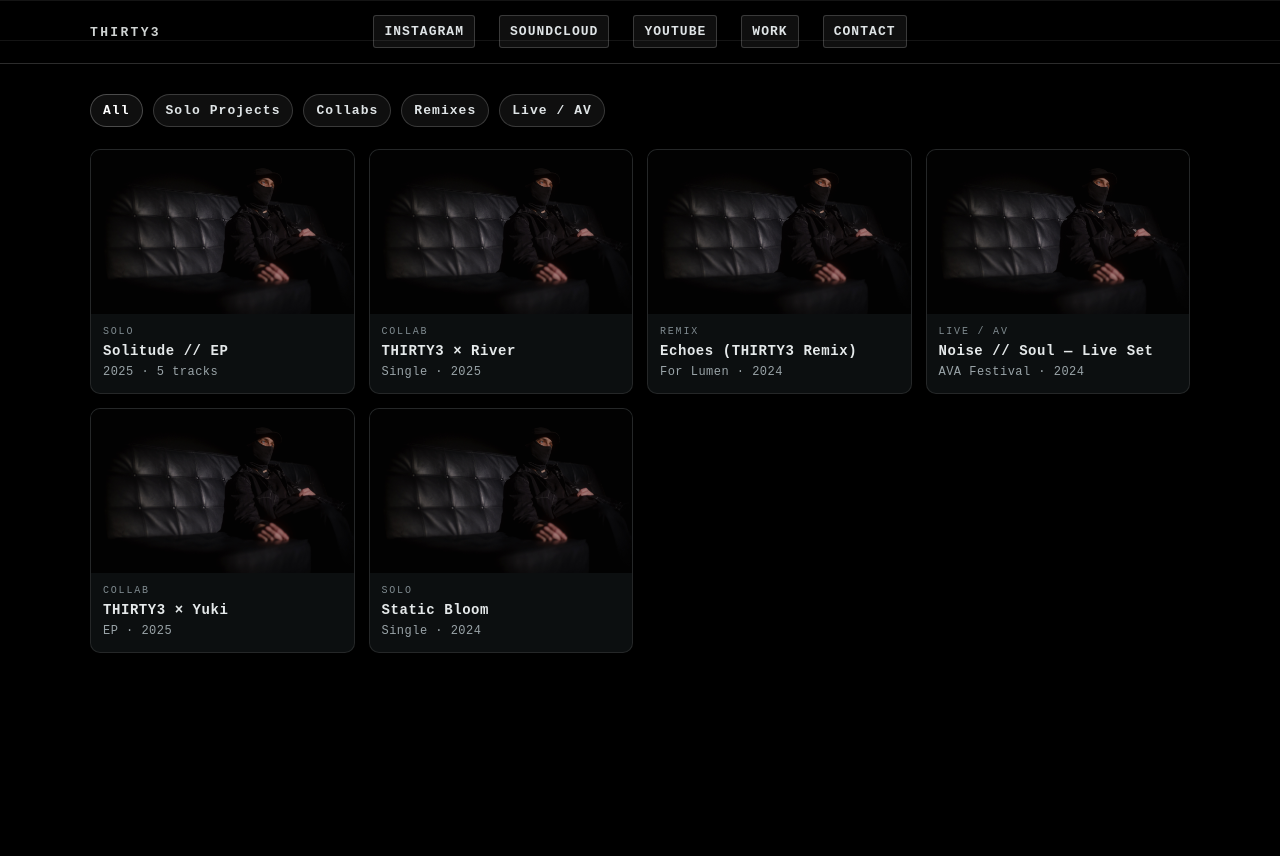
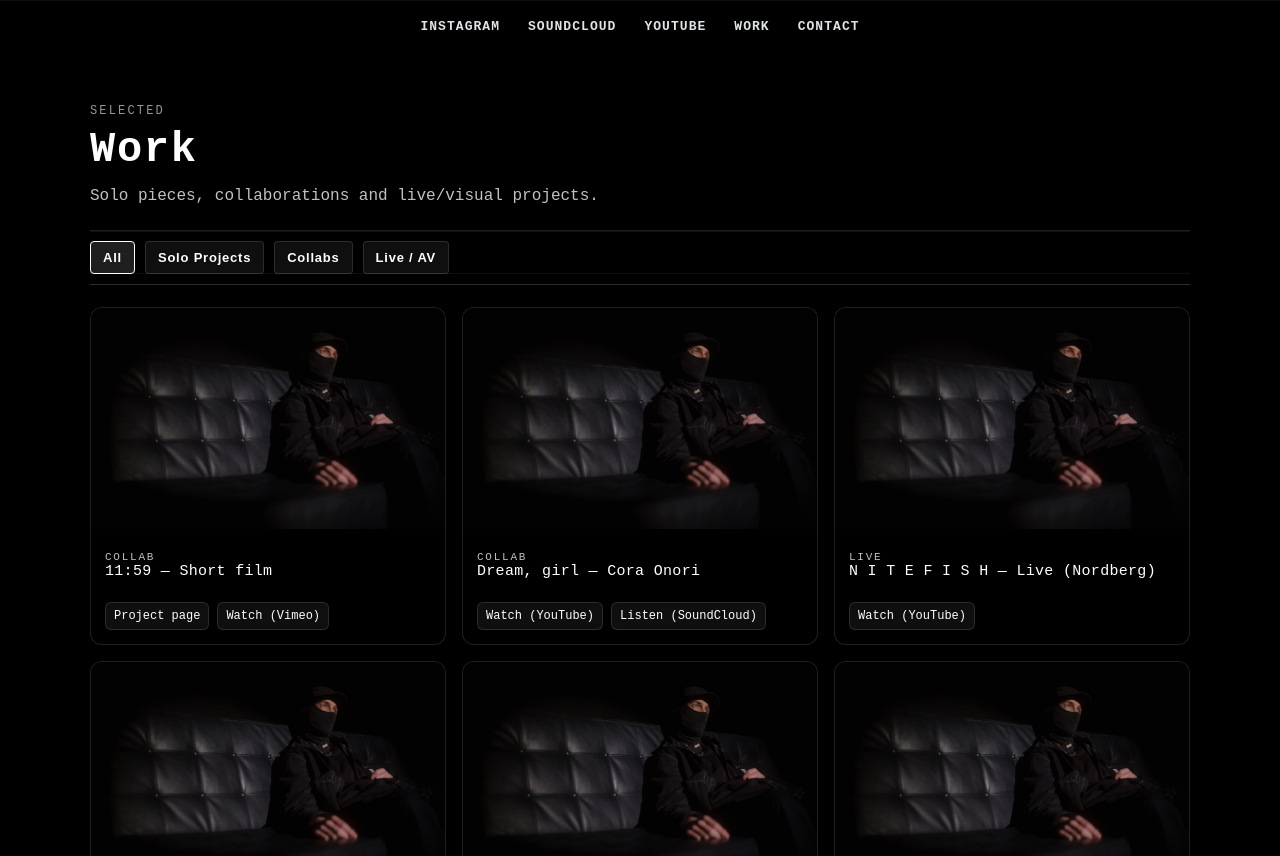
Before and after one commit to Thirty3Music/thirty3-site, a plain HTML site: page work-test.html in a window 1280 px wide. Before the commit the page ends 800 px from the top, so only its background shows below. Drawn offline with Linux system fonts and the light colour scheme.

Commit message:
Update work-test.html

```diff
--- a/work-test.html
+++ b/work-test.html
@@ -1,354 +1,305 @@
 <!DOCTYPE html>
 <html lang="en">
 <head>
-  <meta charset="UTF-8" />
+  <meta charset="UTF-8"/>
   <meta name="viewport" content="width=device-width, initial-scale=1.0"/>
-  <meta name="description" content="THIRTY3 – Work" />
   <title>THIRTY3 — Work</title>
+  <meta name="description" content="THIRTY3 work: solo projects, collaborations, live/AV."/>
+  <link rel="stylesheet" href="style.css"/>
 
-  <!-- Bas-typ och variabler -->
+  <!-- Sidspecifik stil (krockar inte med style.css) -->
   <style>
     :root{
       --ink:#e7eceb;
-      --muted:#cfd3d2;
-      --line:rgba(255,255,255,.10);
+      --muted:#b9c0c2;
       --chip:rgba(255,255,255,.06);
-      --chipBorder:rgba(255,255,255,.18);
       --chipHover:rgba(255,255,255,.12);
-      --bg: #000;
+      --line:rgba(255,255,255,.12);
+      --bgGlass:rgba(0,0,0,.25);
     }
+    body.work{ overflow-y:auto; background:#000; padding-top:56px; }
 
-    *{ box-sizing:border-box }
-    html,body{ margin:0; padding:0; background:#000; color:#fff; font-family:'Courier New', monospace; }
+    /* Hero */
+    .wk-hero{ max-width:1100px; margin:48px auto 18px; padding:0 20px; }
+    .wk-eyebrow{ color:var(--muted); letter-spacing:.18em; font-size:12px; margin:0 0 8px; text-transform:uppercase; opacity:.8; }
+    .wk-title{ font-size:clamp(28px,3.5vw,42px); margin:0 0 10px; letter-spacing:.04em; }
+    .wk-sub{ color:#dfe4e6; opacity:.85; margin:0 0 22px; line-height:1.5; max-width:70ch; }
 
-    /* ===== Topbar med TUNNA horisontella linjer ===== */
-    .topbar{
-      position:sticky; top:0; left:0; right:0; height:64px; z-index:50;
-      display:flex; align-items:center; justify-content:center;
-      background:transparent;
-      border-bottom:1px solid var(--line);
-      background-image:
-        repeating-linear-gradient(
-          to bottom,
-          rgba(255,255,255,.08) 0,
-          rgba(255,255,255,.08) 1px,
-          transparent 1px,
-          transparent 40px
-        );
-      background-blend-mode: overlay;
-      backdrop-filter: blur(2px);
+    /* Filter tabs */
+    .wk-tabs{
+      display:flex; gap:10px; flex-wrap:wrap;
+      border-top:1px solid var(--line); border-bottom:1px solid var(--line);
+      padding:10px 0; margin-bottom:22px;
+      background:repeating-linear-gradient(to bottom, rgba(255,255,255,.06) 0, rgba(255,255,255,.06) 1px, transparent 1px, transparent 42px);
+      background-blend-mode:overlay;
     }
-    .topbar-inner{
-      width:min(1100px, 92vw);
-      display:flex; align-items:center; justify-content:center; gap:28px;
-      position:relative;
+    .wk-tab{
+      appearance:none; border:1px solid var(--line); background:var(--chip);
+      color:#fff; font-size:13px; letter-spacing:.06em; font-weight:600;
+      padding:8px 12px; border-radius:4px; cursor:pointer;
+      transition:transform .12s ease, background .12s ease, border-color .12s ease;
     }
-    .brand{
-      position:absolute; left:0; top:50%; transform:translateY(-50%);
-      font-weight:700; letter-spacing:.18em; color:var(--muted);
-      font-size:13px;
-      text-decoration:none;
+    .wk-tab[aria-pressed="true"]{ background:var(--chipHover); border-color:#fff; }
+    .wk-tab:hover{ transform:translateY(-1px); }
+
+    /* Grid */
+    .wk-grid{ max-width:1100px; margin:0 auto 64px; padding:0 20px; display:grid; grid-template-columns:repeat(3, 1fr); gap:16px; }
+    @media (max-width:980px){ .wk-grid{ grid-template-columns:repeat(2, 1fr); } }
+    @media (max-width:640px){ .wk-grid{ grid-template-columns:1fr; } }
+
+    .wk-card{
+      display:flex; flex-direction:column; gap:10px;
+      background:var(--bgGlass); border:1px solid var(--line);
+      border-radius:12px; overflow:hidden; cursor:pointer;
+      transition:transform .14s ease, border-color .14s ease, box-shadow .14s ease;
+      backdrop-filter: blur(4px);
     }
-    .nav{
-      display:flex; gap:24px;
+    .wk-card:hover{ transform:translateY(-2px); border-color:rgba(255,255,255,.28); box-shadow:0 10px 28px rgba(0,0,0,.35); }
+
+    .wk-thumb{ aspect-ratio:16/10; object-fit:cover; width:100%; display:block; filter:contrast(.98) saturate(.95) brightness(.9); }
+    .wk-meta{ display:flex; justify-content:space-between; align-items:center; padding:12px 14px; }
+    .wk-kind{ font-size:11px; color:var(--muted); letter-spacing:.16em; text-transform:uppercase; }
+    .wk-name{ font-size:15px; letter-spacing:.02em; }
+
+    .wk-actions{ display:flex; gap:8px; padding:0 14px 14px; }
+    .wk-chip{ border:1px solid var(--line); background:var(--chip); color:#fff; font-size:12px; padding:6px 8px; border-radius:6px; text-decoration:none; transition:background .12s ease, border-color .12s ease; }
+    .wk-chip:hover{ background:var(--chipHover); border-color:#fff; }
+
+    /* Modal */
+    .wk-modal{ position:fixed; inset:0; display:none; align-items:center; justify-content:center; z-index:10000; }
+    .wk-modal[open]{ display:flex; }
+    .wk-scrim{ position:absolute; inset:0; background:rgba(0,0,0,.55); }
+    .wk-dialog{
+      position:relative; z-index:1; width:min(900px, 92vw); max-height:86vh;
+      background:rgba(8,10,11,.85); border:1px solid var(--line);
+      border-radius:14px; overflow:hidden; box-shadow:0 24px 60px rgba(0,0,0,.5);
+      display:grid; grid-template-columns:1.1fr 1fr;
     }
-    .nav a{
-      color:#dfe4e6; text-decoration:none; letter-spacing:.08em; font-weight:600; font-size:13px;
-      padding:8px 10px; border:1px solid var(--chipBorder); background:var(--chip); border-radius:3px;
-      transition:background .15s, color .15s, border-color .15s;
-    }
-    .nav a:hover{ color:#fff; background:var(--chipHover); border-color:rgba(255,255,255,.35); }
+    @media (max-width:900px){ .wk-dialog{ grid-template-columns:1fr; } }
+    .wk-preview{ background:#0b0f11; display:grid; place-items:center; min-height:280px; }
+    .wk-preview img, .wk-preview video, .wk-preview iframe{ width:100%; height:100%; object-fit:cover; border:0; }
+    .wk-detail{ padding:18px 18px 20px; display:flex; flex-direction:column; gap:10px; }
+    .wk-detail h3{ margin:2px 0 2px; letter-spacing:.02em; }
+    .wk-detail p{ margin:0; color:#dfe4e6; opacity:.86; line-height:1.5; }
+    .wk-detail .wk-row{ display:flex; gap:8px; flex-wrap:wrap; margin-top:8px; }
 
-    /* ===== Sida: wrapper ===== */
-    .wrap{
-      width:min(1100px, 92vw);
-      margin:30px auto 80px auto;
-    }
-
-    /* ===== Filter-chips (filer) ===== */
-    .filters{
-      display:flex; gap:10px; flex-wrap:wrap; align-items:center;
-      margin:6px 0 22px 0;
-    }
-    .chip{
-      user-select:none; cursor:pointer;
-      font-size:13px; letter-spacing:.08em; font-weight:600;
-      padding:8px 12px; border-radius:20px;
-      background:var(--chip); border:1px solid var(--chipBorder); color:#dfe4e6;
-      transition:background .15s, color .15s, border-color .15s, transform .05s;
-    }
-    .chip:hover{ background:var(--chipHover); color:#fff; }
-    .chip:active{ transform:translateY(1px); }
-    .chip.is-active{
-      background:#ffffff0f; color:#fff; border-color:#ffffff40;
-    }
-
-    /* ===== Grid av "filer"/kort ===== */
-    .grid{
-      display:grid; gap:14px;
-      grid-template-columns: repeat(4, 1fr);
-    }
-    @media (max-width: 980px){ .grid{ grid-template-columns: repeat(3, 1fr); } }
-    @media (max-width: 720px){ .grid{ grid-template-columns: repeat(2, 1fr); } }
-    @media (max-width: 480px){ .grid{ grid-template-columns: 1fr; } }
-
-    .card{
-      background:#0c0f10; border:1px solid var(--line); border-radius:10px; overflow:hidden;
-      transition:transform .15s ease, border-color .15s ease, box-shadow .15s ease;
-      cursor:pointer; position:relative;
-    }
-    .card:hover{ transform: translateY(-2px); border-color:#ffffff30; box-shadow:0 6px 16px rgba(0,0,0,.35); }
-
-    .thumb{
-      aspect-ratio: 16 / 10; width:100%; object-fit:cover; display:block; filter:contrast(.98) saturate(.95) brightness(.9);
-    }
-    .card-body{
-      padding:12px 12px 14px 12px;
-      display:flex; flex-direction:column; gap:6px;
-    }
-    .tag{
-      font-size:10px; letter-spacing:.18em; color:#7f8a8f; text-transform:uppercase;
-    }
-    .title{
-      font-size:14px; letter-spacing:.04em; color:#e5e9ea; margin:0;
-    }
-    .meta{
-      font-size:12px; color:#9aa4a8; letter-spacing:.04em;
-    }
-
-    /* Dölj via filter */
-    .is-hidden{ display:none !important; }
-
-    /* ===== Collabs – “kategori-vy” ===== */
-    .category-view{ display:none; }
-    .category-view.is-open{ display:block; }
-
-    .cat-hero{
-      border:1px solid var(--line); border-radius:12px; padding:18px 16px;
-      background: linear-gradient(180deg, rgba(255,255,255,.04), rgba(255,255,255,0) 80%);
-      margin: 10px 0 18px 0;
-    }
-    .crumbs{
-      display:flex; gap:8px; align-items:center; margin-bottom:8px;
-    }
-    .crumbs .back{
-      cursor:pointer; font-size:12px; letter-spacing:.06em; color:#dfe4e6;
-      padding:6px 10px; border:1px solid var(--chipBorder); border-radius:14px; background:var(--chip);
-    }
-    .cat-title{ margin:0; font-size:20px; letter-spacing:.12em; color:#e7eceb; }
-    .cat-kicker{ margin:6px 0 0 0; font-size:12px; color:#9aa4a8; letter-spacing:.08em; }
-
-    /* Mjuk fade-in vid växling */
-    .fade{ animation:fade .18s ease-in }
-    @keyframes fade{ from{opacity:0; transform:translateY(4px)} to{opacity:1; transform:none} }
+    .wk-close{ position:absolute; top:10px; right:10px; border:1px solid var(--line); background:var(--chip); color:#fff; border-radius:8px; padding:6px 9px; cursor:pointer; font-size:13px; }
+    .wk-close:hover{ background:var(--chipHover); border-color:#fff; }
   </style>
 </head>
+
 <body class="work">
-
-  <!-- ===== TOPPBAR ===== -->
+  <!-- TOPPMENY (använder din style.css .topbar/.nav) -->
   <header class="topbar">
-    <div class="topbar-inner">
-      <a class="brand" href="index.html">THIRTY3</a>
-      <nav class="nav">
+    <nav>
       <a href="https://www.instagram.com/_thirty3_/" target="_blank">INSTAGRAM</a>
       <a href="https://soundcloud.com/thirty_3" target="_blank">SOUNDCLOUD</a>
       <a href="https://www.youtube.com/@thirty3473" target="_blank">YOUTUBE</a>
       <a href="work-test.html">WORK</a>
       <a href="index.html#contact">CONTACT</a>
     </nav>
-    </div>
   </header>
 
-  <main class="wrap">
+  <!-- HERO -->
+  <section class="wk-hero">
+    <p class="wk-eyebrow">Selected</p>
+    <h1 class="wk-title">Work</h1>
+    <p class="wk-sub">Solo pieces, collaborations and live/visual projects.</p>
 
-    <!-- ===== FILTERS / OVERVIEW ===== -->
-    <section id="overview" class="fade">
-      <div class="filters">
-        <div class="chip is-active" data-filter="all">All</div>
-        <div class="chip" data-filter="solo">Solo Projects</div>
-        <div class="chip" data-filter="collab">Collabs</div>
-        <div class="chip" data-filter="remix">Remixes</div>
-        <div class="chip" data-filter="live">Live / AV</div>
-      </div>
-
-      <div class="grid" id="grid">
-        <!-- Exempel-kort – byt thumbnail och texter fritt -->
-        <article class="card" data-category="solo">
-          <img class="thumb" src="image00015.jpeg" alt="Project cover" />
-          <div class="card-body">
-            <div class="tag">Solo</div>
-            <h3 class="title">Solitude // EP</h3>
-            <div class="meta">2025 · 5 tracks</div>
-          </div>
-        </article>
-
-        <article class="card" data-category="collab" data-open="collab">
-          <img class="thumb" src="image00015.jpeg" alt="Collab cover" />
-          <div class="card-body">
-            <div class="tag">Collab</div>
-            <h3 class="title">THIRTY3 × River</h3>
-            <div class="meta">Single · 2025</div>
-          </div>
-        </article>
-
-        <article class="card" data-category="remix">
-          <img class="thumb" src="image00015.jpeg" alt="Remix cover" />
-          <div class="card-body">
-            <div class="tag">Remix</div>
-            <h3 class="title">Echoes (THIRTY3 Remix)</h3>
-            <div class="meta">For Lumen · 2024</div>
-          </div>
-        </article>
-
-        <article class="card" data-category="live">
-          <img class="thumb" src="image00015.jpeg" alt="Live cover" />
-          <div class="card-body">
-            <div class="tag">Live / AV</div>
-            <h3 class="title">Noise // Soul — Live Set</h3>
-            <div class="meta">AVA Festival · 2024</div>
-          </div>
-        </article>
-
-        <!-- Lägg gärna fler kort – kopiera & ändra data-category -->
-        <article class="card" data-category="collab" data-open="collab">
-          <img class="thumb" src="image00015.jpeg" alt="Collab cover" />
-          <div class="card-body">
-            <div class="tag">Collab</div>
-            <h3 class="title">THIRTY3 × Yuki</h3>
-            <div class="meta">EP · 2025</div>
-          </div>
-        </article>
-
-        <article class="card" data-category="solo">
-          <img class="thumb" src="image00015.jpeg" alt="Project cover" />
-          <div class="card-body">
-            <div class="tag">Solo</div>
-            <h3 class="title">Static Bloom</h3>
-            <div class="meta">Single · 2024</div>
-          </div>
-        </article>
+    <!-- FILTER TABS -->
+    <div class="wk-tabs" role="tablist" aria-label="Work categories">
+      <button class="wk-tab" aria-pressed="true" data-filter="all">All</button>
+      <button class="wk-tab" aria-pressed="false" data-filter="solo">Solo Projects</button>
+      <button class="wk-tab" aria-pressed="false" data-filter="collab">Collabs</button>
+      <button class="wk-tab" aria-pressed="false" data-filter="live">Live / AV</button>
     </div>
   </section>
 
-    <!-- ===== COLLABS – KATEGORI-VY ===== -->
-    <section id="collabView" class="category-view fade" aria-hidden="true">
-      <div class="cat-hero">
-        <div class="crumbs">
-          <button class="back" id="backBtn" type="button">← Back</button>
-          <span style="font-size:12px;color:#9aa4a8;letter-spacing:.08em;">Category</span>
+  <!-- GRID -->
+  <section class="wk-grid" id="wkGrid" aria-live="polite"></section>
+
+  <!-- MODAL -->
+  <dialog class="wk-modal" id="wkModal">
+    <div class="wk-scrim" data-close></div>
+    <div class="wk-dialog">
+      <div class="wk-preview" id="wkPreview"></div>
+      <div class="wk-detail">
+        <button class="wk-close" data-close>Close</button>
+        <h3 id="wkTitle">Title</h3>
+        <p id="wkDesc"></p>
+        <div class="wk-row" id="wkLinks"></div>
       </div>
-        <h2 class="cat-title">Collabs</h2>
-        <p class="cat-kicker">Selected collaborations with friends & labels.</p>
     </div>
+  </dialog>
 
-      <div class="grid">
-        <article class="card">
-          <img class="thumb" src="image00015.jpeg" alt="Collab item" />
-          <div class="card-body">
-            <div class="tag">THIRTY3 × River</div>
-            <h3 class="title">Glass Hands</h3>
-            <div class="meta">Single · 2025</div>
-          </div>
-        </article>
+  <!-- PAGE SCRIPT -->
+  <script>
+    // ===== DINA PROJEKT =====
+    // kind: "solo" | "collab" | "live"
+    // media: { type: "image" | "video" | "embed", src: "..." }
+    const PROJECTS = [
+      {
+        title: "11:59 — Short film",
+        kind: "collab",
+        thumb: "image00015.jpeg",
+        media: { type: "embed", src: "https://player.vimeo.com/video/282178116" },
+        desc: "Sound design & score. Field recordings (hemstad + London).",
+        links: [
+          { label: "Project page", href: "https://petterscholander.com/project/1159" },
+          { label: "Watch (Vimeo)", href: "https://vimeo.com/282178116" }
+        ]
+      },
+      {
+        title: "Dream, girl — Cora Onori",
+        kind: "collab",
+        thumb: "image00015.jpeg",
+        media: { type: "embed", src: "https://www.youtube.com/embed/A9clscLNVi0?start=8" },
+        desc: "Produced by THIRTY3. Directed by Moncef Henaien.",
+        links: [
+          { label: "Watch (YouTube)", href: "https://www.youtube.com/watch?v=A9clscLNVi0" },
+          { label: "Listen (SoundCloud)", href: "https://soundcloud.com/coraonori/dream-girl" }
+        ]
+      },
+      {
+        title: "N I T E F I S H — Live (Nordberg)",
+        kind: "live",
+        thumb: "image00015.jpeg",
+        media: { type: "embed", src: "https://www.youtube.com/embed/GDiQughTDqI" },
+        desc: "Live AV: performance, byggde delar av den virtuella miljön, live-manipulerade ljud.",
+        links: [
+          { label: "Watch (YouTube)", href: "https://www.youtube.com/watch?v=GDiQughTDqI" }
+        ]
+      },
+      {
+        title: "Barbie Slumlord — N I T E F I S H",
+        kind: "collab",
+        thumb: "image00015.jpeg",
+        media: { type: "embed", src: "https://www.youtube.com/embed/o9cvorFHGos" },
+        desc: "Produced · Mixed · Mastered by THIRTY3.",
+        links: [
+          { label: "Watch (YouTube)", href: "https://www.youtube.com/watch?v=o9cvorFHGos" }
+        ]
+      },
+      {
+        title: "Mitsubishi Facelift — N I T E F I S H",
+        kind: "collab",
+        thumb: "image00015.jpeg",
+        // Ingen officiell video länkad här — visa bara kort + länk
+        media: { type: "image", src: "image00015.jpeg" },
+        desc: "Produced · Mixed · Mastered by THIRTY3.",
+        links: [
+          { label: "Read (Kmag article)", href: "https://kmag.se/2024/06/09/n-i-t-e-f-i-s-h-slapper-singeln-mitsubishi-facelift-fran-kommande-ep/" }
+        ]
+      },
+      {
+        title: "Permaculture Heaven — N I T E F I S H (EP)",
+        kind: "collab",
+        thumb: "image00015.jpeg",
+        media: { type: "embed", src: "https://w.soundcloud.com/player/?url=https%3A//api.soundcloud.com/playlists/1742669856&color=%23888c54&auto_play=false&hide_related=false&show_comments=true&show_user=true&show_reposts=false&show_teaser=true&visual=true" },
+        desc: "Production (flera spår) · Mix · Master.",
+        links: [
+          { label: "Listen (SoundCloud playlist)", href: "https://soundcloud.com/nitefishofficial/sets/permaculture-heaven-draft-part" }
+        ]
+      }
+    ];
 
-        <article class="card">
-          <img class="thumb" src="image00015.jpeg" alt="Collab item" />
-          <div class="card-body">
-            <div class="tag">THIRTY3 × Yuki</div>
-            <h3 class="title">Breathwork</h3>
-            <div class="meta">EP · 2025</div>
-          </div>
-        </article>
+    // ===== Render / Filter / Modal =====
+    const grid = document.getElementById('wkGrid');
+    const tabs = [...document.querySelectorAll('.wk-tab')];
+    let current = 'all';
 
-        <article class="card">
-          <img class="thumb" src="image00015.jpeg" alt="Collab item" />
-          <div class="card-body">
-            <div class="tag">THIRTY3 × Nova</div>
-            <h3 class="title">Underlight</h3>
-            <div class="meta">Single · 2024</div>
-          </div>
-        </article>
+    function createCard(p){
+      const card = document.createElement('article');
+      card.className = 'wk-card';
+      card.setAttribute('tabindex','0');
 
-        <article class="card">
-          <img class="thumb" src="image00015.jpeg" alt="Collab item" />
-          <div class="card-body">
-            <div class="tag">THIRTY3 × Vale</div>
-            <h3 class="title">No Sleep // Edit</h3>
-            <div class="meta">2024</div>
-          </div>
-        </article>
-      </div>
-    </section>
+      const img = document.createElement('img');
+      img.className = 'wk-thumb';
+      img.alt = p.title;
+      img.src = p.thumb;
 
-  </main>
+      const meta = document.createElement('div');
+      meta.className = 'wk-meta';
+      const left = document.createElement('div');
+      const kind = document.createElement('div'); kind.className = 'wk-kind'; kind.textContent = p.kind;
+      const name = document.createElement('div'); name.className = 'wk-name'; name.textContent = p.title;
+      left.append(kind, name);
+      meta.append(left);
 
-  <!-- ===== JS: filter + vyväxling ===== -->
-  <script>
-    const chips = [...document.querySelectorAll('.chip')];
-    const cards = [...document.querySelectorAll('.card[data-category]')];
-    const overview = document.getElementById('overview');
-    const collabView = document.getElementById('collabView');
-    const backBtn = document.getElementById('backBtn');
+      const actions = document.createElement('div');
+      actions.className = 'wk-actions';
+      (p.links||[]).forEach(l=>{
+        const a = document.createElement('a');
+        a.href = l.href; a.target = '_blank'; a.rel='noopener';
+        a.className = 'wk-chip'; a.textContent = l.label;
+        actions.appendChild(a);
+      });
 
-    function setActive(filter){
-      chips.forEach(c => c.classList.toggle('is-active', c.dataset.filter === filter || (filter==='all' && c.dataset.filter==='all')));
+      card.append(img, meta, actions);
+      card.addEventListener('click', ()=> openModal(p));
+      card.addEventListener('keydown', (e)=>{ if(e.key==='Enter') openModal(p); });
+
+      return card;
     }
 
-    function showOverview(){
-      collabView.classList.remove('is-open');
-      collabView.setAttribute('aria-hidden','true');
-      overview.style.display = '';
-      setActive('all');
-      // visa alla kort
-      cards.forEach(el => el.classList.remove('is-hidden'));
-      // rensa hash
-      if (location.hash) history.replaceState(null, '', location.pathname);
+    function render(){
+      grid.innerHTML = '';
+      const list = PROJECTS.filter(p => current==='all' ? true : p.kind===current);
+      list.forEach(p => grid.appendChild(createCard(p)));
     }
 
-    function showCategory(cat){
-      if (cat === 'collab'){
-        overview.style.display = 'none';
-        collabView.classList.add('is-open');
-        collabView.setAttribute('aria-hidden','false');
-        setActive('collab');
-        location.hash = '#collab';
-        return;
-      }
-      // övriga filter – håll oss i overview men filtrera kort
-      collabView.classList.remove('is-open');
-      collabView.setAttribute('aria-hidden','true');
-      overview.style.display = '';
-      setActive(cat);
+    tabs.forEach(btn=>{
+      btn.addEventListener('click', ()=>{
+        tabs.forEach(b=>b.setAttribute('aria-pressed','false'));
+        btn.setAttribute('aria-pressed','true');
+        current = btn.dataset.filter;
+        render();
+      });
+    });
 
-      cards.forEach(el => {
-        const match = (cat==='all') ? true : el.dataset.category === cat;
-        el.classList.toggle('is-hidden', !match);
+    // Modal
+    const modal = document.getElementById('wkModal');
+    const preview = document.getElementById('wkPreview');
+    const titleEl = document.getElementById('wkTitle');
+    const descEl = document.getElementById('wkDesc');
+    const linksEl = document.getElementById('wkLinks');
+
+    function openModal(p){
+      titleEl.textContent = p.title;
+      descEl.textContent = p.desc || '';
+      linksEl.innerHTML = '';
+      (p.links||[]).forEach(l=>{
+        const a = document.createElement('a');
+        a.href = l.href; a.target = '_blank'; a.rel='noopener';
+        a.className = 'wk-chip'; a.textContent = l.label;
+        linksEl.appendChild(a);
       });
-      if (cat==='all'){ if (location.hash) history.replaceState(null, '', location.pathname); }
-      else { location.hash = '#' + cat; }
+
+      preview.innerHTML = '';
+      if(p.media?.type === 'video'){
+        const v = document.createElement('video');
+        v.src = p.media.src; v.controls = true; v.playsInline = true;
+        preview.appendChild(v);
+      } else if (p.media?.type === 'embed'){
+        const iframe = document.createElement('iframe');
+        iframe.src = p.media.src;
+        iframe.allow = "autoplay; fullscreen; picture-in-picture; clipboard-write; encrypted-media; web-share";
+        iframe.referrerPolicy = "strict-origin-when-cross-origin";
+        preview.appendChild(iframe);
+      } else {
+        const im = document.createElement('img');
+        im.src = p.media?.src || p.thumb; im.alt = p.title;
+        preview.appendChild(im);
       }
 
-    // Chip-klick
-    chips.forEach(chip => {
-      chip.addEventListener('click', () => showCategory(chip.dataset.filter));
-    });
+      modal.setAttribute('open','');
+    }
 
-    // Klick på ett collab-kort kan också öppna collab-vy
-    cards.forEach(card => {
-      if (card.dataset.open === 'collab'){
-        card.addEventListener('click', () => showCategory('collab'));
-      }
-    });
+    modal.addEventListener('click', (e)=>{ if(e.target.hasAttribute('data-close')) modal.removeAttribute('open'); });
+    document.addEventListener('keydown', (e)=>{ if(e.key==='Escape') modal.removeAttribute('open'); });
 
-    backBtn.addEventListener('click', showOverview);
-    window.addEventListener('keydown', (e)=>{ if(e.key==='Escape') showOverview(); });
-
-    // Deep-link via hash
-    window.addEventListener('load', () => {
-      const h = (location.hash || '').replace('#','');
-      if (!h) return;
-      if (['all','solo','collab','remix','live'].includes(h)) showCategory(h);
-    });
+    // Init
+    render();
   </script>
 </body>
 </html>
```
Lines whose indentation alone changed are shown as unchanged.
